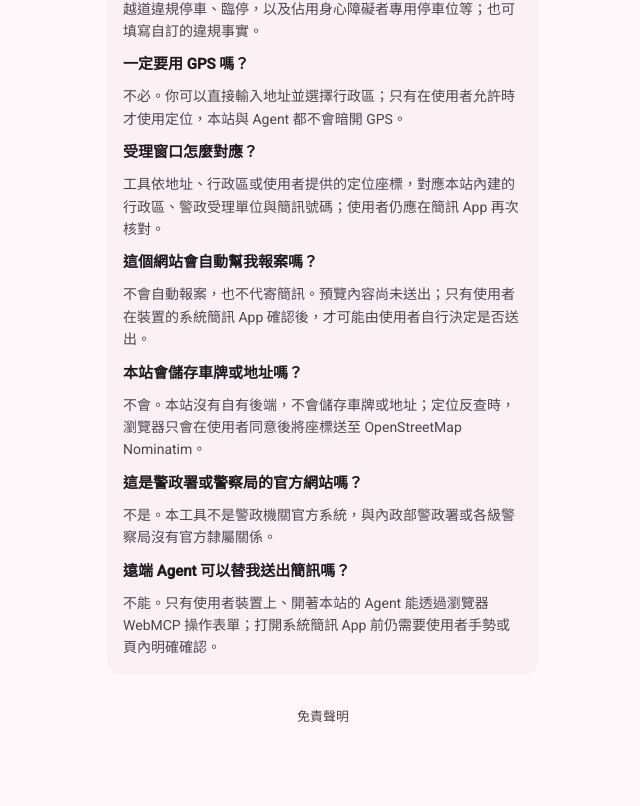
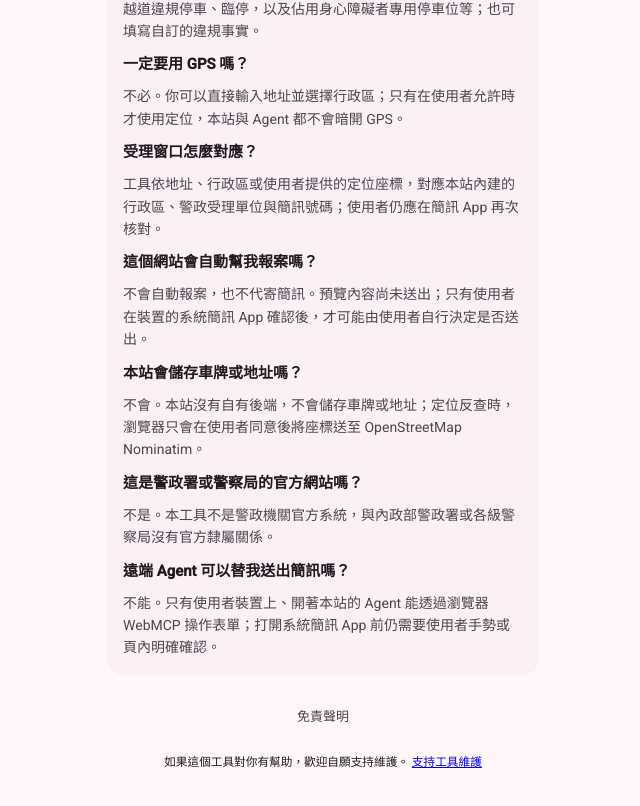
Before and after one commit to Willseed/report-via-mobile, an Angular app: page /#/ in a window 1280 px wide. Shown: the part 1993-2799 px from the top of the page, without its empty margins (317-957 px from the left). Before the commit the page ends 2768 px from the top, so only its background shows below. Built offline with nearby package versions, Linux system fonts and the light colour scheme.

Commit message:
Add unobtrusive Buy Me a Coffee link

```diff
--- a/site-copy.json
+++ b/site-copy.json
@@ -113,6 +113,8 @@
     "disclaimerTitle": "免責聲明",
     "disclaimerP1": "受理與否及後續處理，悉依警察機關及相關交通法規辦理；本工具不是警政機關官方系統。",
     "disclaimerP2": "本工具僅供輔助查詢窗口、填表與產生交通違規簡訊草稿，不代表案件一定受理；使用者開啟系統簡訊 App 後，應自行核對資料並決定是否送出。",
+    "supportMessage": "如果這個工具對你有幫助，歡迎自願支持維護。",
+    "supportLinkLabel": "支持工具維護",
     "onpageContent": {
       "title": "交通違規簡訊報案使用說明",
       "howToUseTitle": "如何使用本工具",
--- a/src/app/i18n/zh-TW.ts
+++ b/src/app/i18n/zh-TW.ts
@@ -89,6 +89,8 @@ export const ZH_TW = {
     disclaimerTitle: siteCopy.app.disclaimerTitle,
     disclaimerP1: siteCopy.app.disclaimerP1,
     disclaimerP2: siteCopy.app.disclaimerP2,
+    supportMessage: siteCopy.app.supportMessage,
+    supportLinkLabel: siteCopy.app.supportLinkLabel,
     chunkLoadError: '載入元件失敗，請檢查網路連線後再試。',
   },
 
--- a/src/app/sms-form/sms-form.html
+++ b/src/app/sms-form/sms-form.html
@@ -137,4 +137,13 @@
   } @placeholder {
     <div class="disclaimer-placeholder" style="min-height: 2.5rem"></div>
   }
+
+  <footer class="support-footer">
+    <small>
+      {{ i18n.smsForm.supportMessage }}
+      <a href="https://buymeacoffee.com/ponytw" target="_blank" rel="noopener noreferrer">
+        {{ i18n.smsForm.supportLinkLabel }}
+      </a>
+    </small>
+  </footer>
 </main>
--- a/src/app/sms-form/sms-form.scss
+++ b/src/app/sms-form/sms-form.scss
@@ -207,3 +207,8 @@ button[mat-flat-button] {
     line-height: 1.6;
   }
 }
+
+.support-footer {
+  margin-top: 1rem;
+  text-align: center;
+}
```
